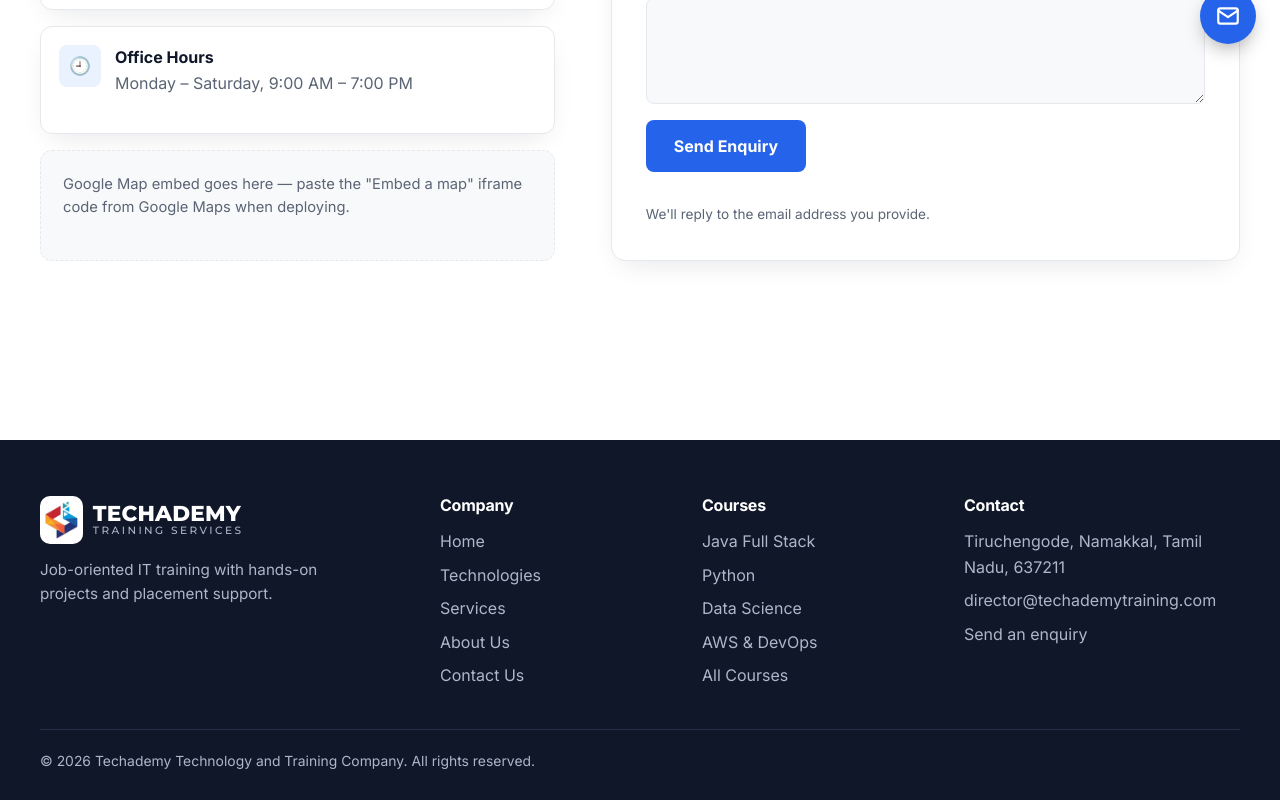
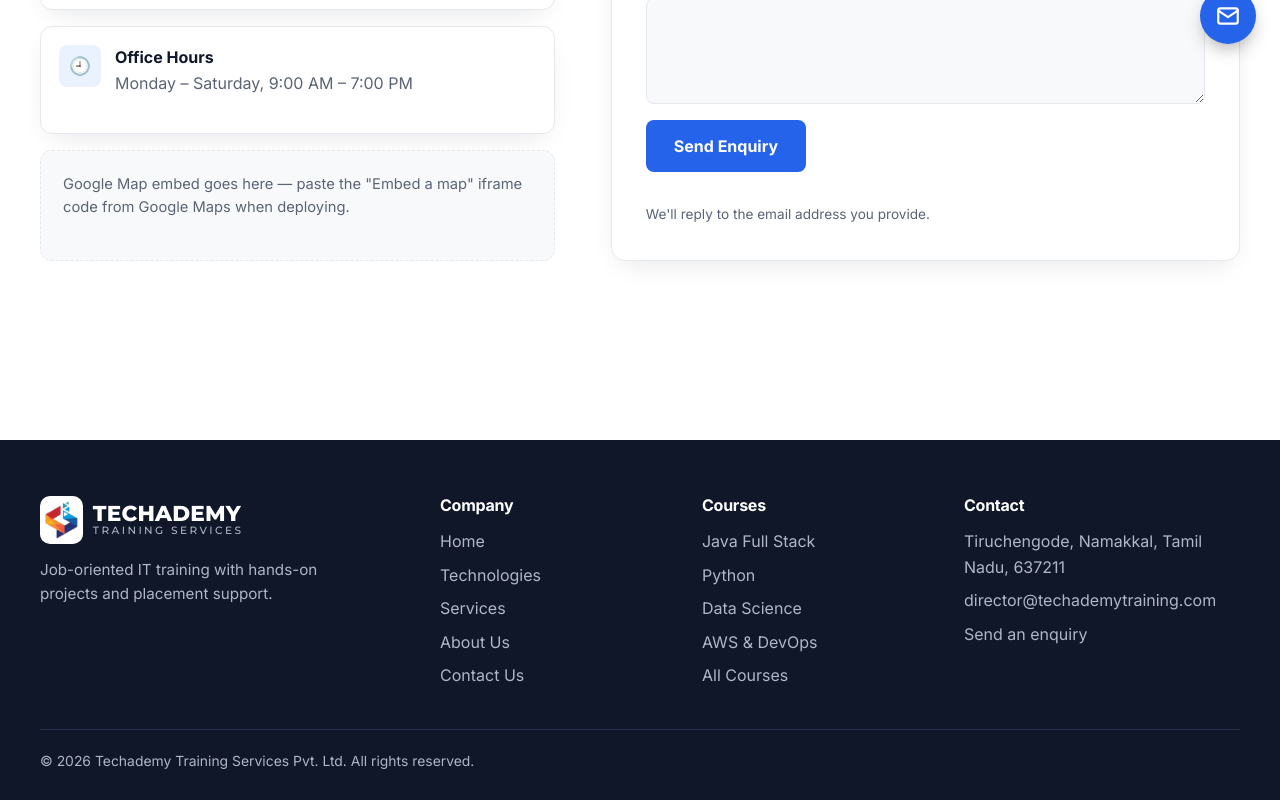
Before and after one commit to harishsivakumarjs/techademy, a React (Vite) app: page /contact in a window 1280 px wide. Shown: the part 732-1532 px from the top of the page. Built offline with nearby package versions, Linux system fonts and the light colour scheme.

Commit message:
updated company name in footer

```diff
--- a/src/components/Footer.jsx
+++ b/src/components/Footer.jsx
@@ -41,7 +41,7 @@ export default function Footer() {
           </div>
         </div>
         <div className="copy">
-          <span>© {new Date().getFullYear()} {SITE.name}. All rights reserved.</span>
+          <span>© {new Date().getFullYear()} {SITE.legalName} All rights reserved.</span>
         </div>
       </div>
     </footer>
--- a/src/config.js
+++ b/src/config.js
@@ -3,6 +3,8 @@ const gstin = '33AANCT2916L1Z1'
 
 export const SITE = {
   name: 'Techademy Technology and Training Company',
+  // registered company name, used in the footer copyright line
+  legalName: 'Techademy Training Services Pvt. Ltd.',
   email: 'director@techademytraining.com',
   address: 'Tiruchengode, Namakkal, Tamil Nadu, 637211',
   addressShort: 'Tiruchengode, Namakkal, Tamil Nadu, 637211',
```
